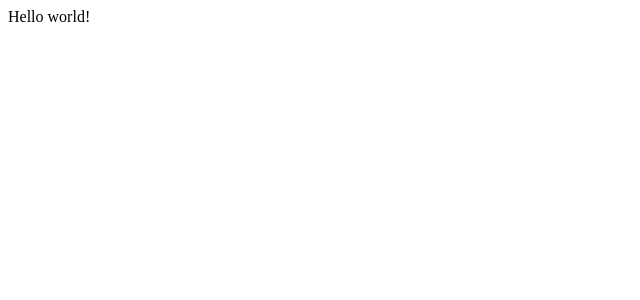
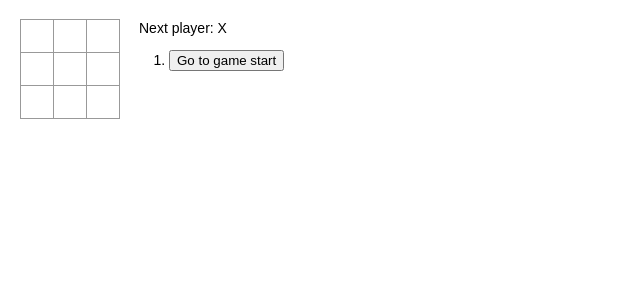
Before and after one commit to risen-king/webpack-demo, a React app: page / in a window 1280 px wide. Shown: the top 300 px of the page, without its empty margins (0-640 px from the left). Built offline with nearby package versions, Linux system fonts and the light colour scheme.

Commit message:
添加 redbox-react 支持

```diff
--- a/package.json
+++ b/package.json
@@ -28,6 +28,7 @@
     "html-webpack-plugin": "^3.0.6",
     "node-sass": "^4.7.2",
     "react-hot-loader": "^4.0.0",
+    "redbox-react": "^1.5.0",
     "sass-loader": "^6.0.7",
     "style-loader": "^0.20.3",
     "webpack": "^3.4.1",
--- /dev/null
+++ b/src/components/Board.js
@@ -0,0 +1,48 @@
+import React,{ Component } from 'react'
+
+import Square from './Square';
+
+
+import calculateWinner from '../util/calculateWinner';
+
+class Board extends React.Component {
+
+
+
+    renderSquare(i) {
+        return (
+            <Square
+                value={this.props.squares[i]}
+                onClick={()=>this.props.onClick(i)}
+            />
+        );
+    }
+
+    render() {
+
+        return (
+            <div>
+
+                <div className="board-row">
+                    {this.renderSquare(0)}
+                    {this.renderSquare(1)}
+                    {this.renderSquare(2)}
+                </div>
+                <div className="board-row">
+                    {this.renderSquare(3)}
+                    {this.renderSquare(4)}
+                    {this.renderSquare(5)}
+                </div>
+                <div className="board-row">
+                    {this.renderSquare(6)}
+                    {this.renderSquare(7)}
+                    {this.renderSquare(8)}
+                </div>
+            </div>
+        );
+    }
+}
+
+
+
+export default  Board
--- /dev/null
+++ b/src/components/Game.js
@@ -0,0 +1,78 @@
+import React,{ Component } from 'react'
+
+import Board from './Board';
+import calculateWinner from '../util/calculateWinner';
+
+class Game extends React.Component {
+    constructor(props){
+        super(props);
+        this.state = {
+            history: [
+                { squares: Array(9).fill(null)}
+            ],
+            stepNumber: 0,
+            xIsNext: true
+        }
+
+    }
+
+    handleClick(i){
+        const history = this.state.history;
+        const current = history[history.length - 1];
+        const squares = current.squares.slice();
+
+        if (calculateWinner(squares) || squares[i]) {
+            return;
+        }
+        squares[i] = this.state.xIsNext ? 'X' : 'O';
+
+        this.setState({
+            history: history.concat([{squares: squares}]),
+            stepNumber: history.length,
+            xIsNext: !this.state.xIsNext
+        })
+    }
+
+    // jumpTo(step){
+    //     this.setState({
+    //         stepNumber:step,
+    //         xIsNext: (step % 2) === 0
+    //     });
+    // }
+    render() {
+        const history = this.state.history;
+        const current = history[this.state.stepNumber];
+        const winner = calculateWinner(current.squares);
+
+        const moves = history.map((step, move)=>{
+            const desc = move ? ('Go to move #' + move) : 'Go to game start';
+            return (
+                <li  key={move}><button onClick={()=>this.jumpTo(move)}>{desc}</button></li>
+            );
+        });
+
+        let status;
+        if (winner) {
+            status = 'Winner: ' + winner;
+        } else {
+            status = 'Next player: ' + (this.state.xIsNext ? 'X' : 'O');
+        }
+
+        return (
+            <div className="game">
+                <div className="game-board">
+                    <Board
+                        squares={current.squares}
+                        onClick={(i) => this.handleClick(i)}
+                    />
+                </div>
+                <div className="game-info">
+                    <div>{status}</div>
+                    <ol>{moves}</ol>
+                </div>
+            </div>
+        );
+    }
+}
+
+export default  Game;
--- /dev/null
+++ b/src/components/Square.js
@@ -0,0 +1,13 @@
+import React,{ Component } from 'react'
+class Square extends React.Component {
+
+    render() {
+        return (
+            <button className="square" onClick={()=> this.props.onClick()}>
+                {this.props.value}
+            </button>
+        );
+    }
+}
+
+export default  Square
--- a/src/containers/App.js
+++ b/src/containers/App.js
@@ -1,7 +1,8 @@
 import React,{ Component } from 'react'
+import '../index.css';
 
+import Game from '../components/Game';
 
-
-const App = () => <div>Hello world!</div>
+const App = () => <div><Game /></div>
 
 export default App
--- /dev/null
+++ b/src/index.css
@@ -0,0 +1,50 @@
+body {
+    font: 14px "Century Gothic", Futura, sans-serif;
+    margin: 20px;
+}
+
+ol, ul {
+    padding-left: 30px;
+}
+
+.board-row:after {
+    clear: both;
+    content: "";
+    display: table;
+}
+
+.status {
+    margin-bottom: 10px;
+}
+
+.square {
+    background: #fff;
+    border: 1px solid #999;
+    float: left;
+    font-size: 24px;
+    font-weight: bold;
+    line-height: 34px;
+    height: 34px;
+    margin-right: -1px;
+    margin-top: -1px;
+    padding: 0;
+    text-align: center;
+    width: 34px;
+}
+
+.square:focus {
+    outline: none;
+}
+
+.kbd-navigation .square:focus {
+    background: #ddd;
+}
+
+.game {
+    display: flex;
+    flex-direction: row;
+}
+
+.game-info {
+    margin-left: 20px;
+}
--- a/src/index.js
+++ b/src/index.js
@@ -1,20 +1,36 @@
 // App.js
-
 
 import React from 'react';
 import ReactDOM from 'react-dom';
 import { AppContainer } from 'react-hot-loader'
+import RedBox from 'redbox-react'
+
 import App from './containers/App'
+
 
 const rootEle = document.getElementById('root');
 
 function render(Component){
+    try{
+        //throw new Error('boom');
+
         ReactDOM.render(
             <AppContainer>
                 <Component />
             </AppContainer>,
             rootEle
         );
+    }catch(e){
+        ReactDOM.render(
+            <RedBox error={e}>
+                <AppContainer>
+                    <Component />
+                </AppContainer>
+            </RedBox>,
+            rootEle
+        );
+    }
+
 }
 
 render(App);
--- /dev/null
+++ b/src/util/calculateWinner.js
@@ -0,0 +1,22 @@
+function calculateWinner(squares) {
+    const lines = [
+        [0, 1, 2],
+        [3, 4, 5],
+        [6, 7, 8],
+        [0, 3, 6],
+        [1, 4, 7],
+        [2, 5, 8],
+        [0, 4, 8],
+        [2, 4, 6],
+    ];
+
+    for (let i = 0; i < lines.length; i++) {
+        const [a, b, c] = lines[i];
+        if (squares[a] && squares[a] === squares[b] && squares[a] === squares[c]) {
+            return squares[a];
+        }
+    }
+    return null;
+}
+
+export  default  calculateWinner;
```
Lines whose indentation alone changed are shown as unchanged.
